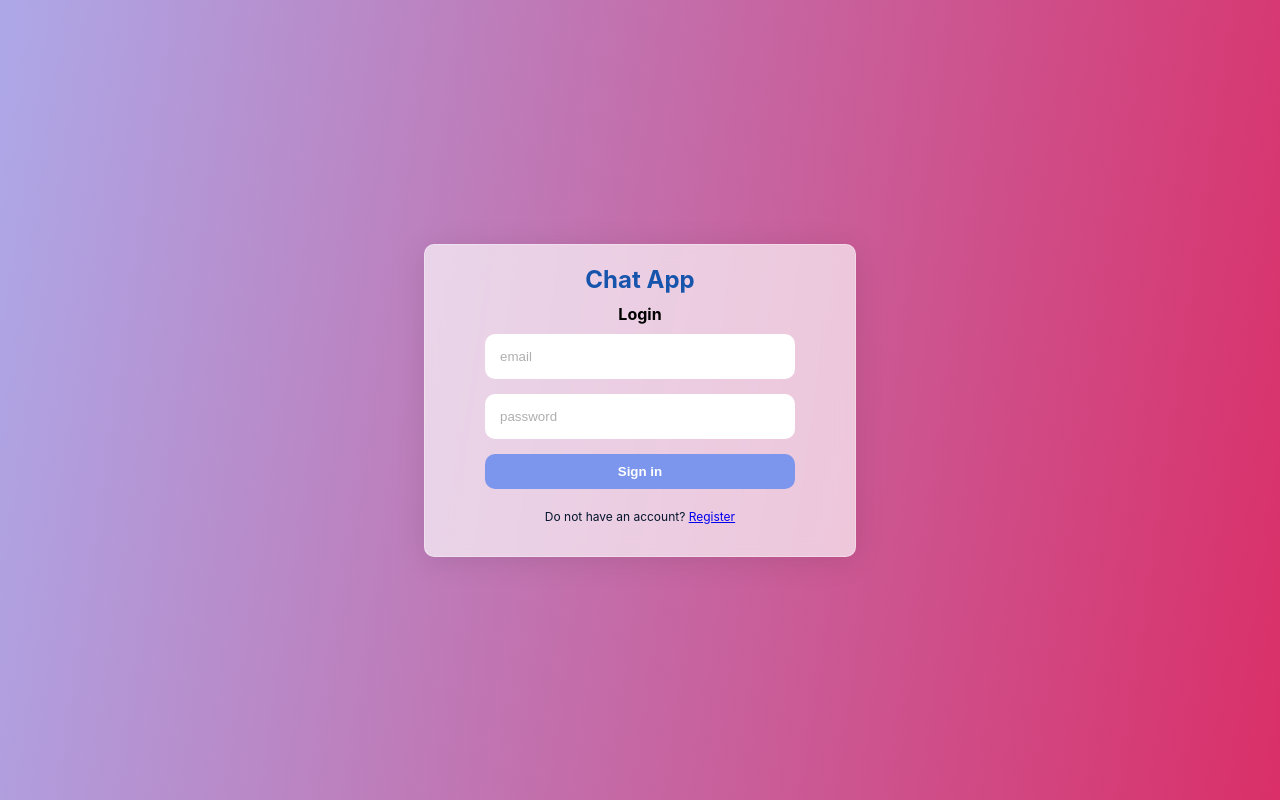
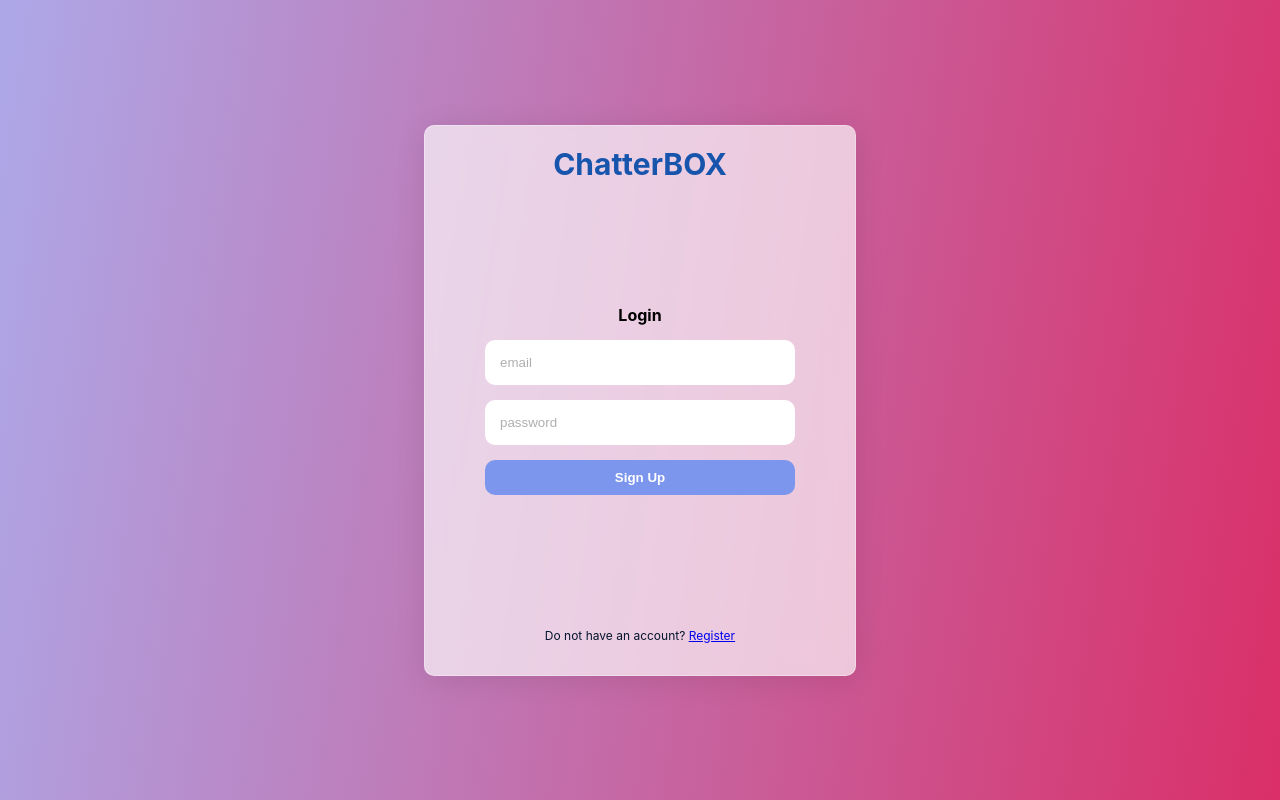
Before and after one commit to hritikgupta-hg/chat-app, a React (Create React App) app: page /login in a window 1280 px wide. Built offline with nearby package versions, Linux system fonts and the light colour scheme; no server answers.

Commit message:
updated authentication forms

```diff
--- a/src/pages/Login.js
+++ b/src/pages/Login.js
@@ -11,12 +11,29 @@ const Login = () => {
   const navigate = useNavigate();
   const [err, setErr] = useState(false);
   const [signingIn, setSigningIn] = useState(false);
+  const [inpEmail, setInpEmail] = useState("");
+  const [inpPass, setInpPass] = useState("");
+
+  const [inpEmailIsTouched, setInputEmailIsTouched] = useState(false);
+
+  const validateEmail = (email) => {
+    return String(email)
+      .toLowerCase()
+      .match(
+        /^(([^<>()[\]\\.,;:\s@"]+(\.[^<>()[\]\\.,;:\s@"]+)*)|.(".+"))@((\[[0-9]{1,3}\.[0-9]{1,3}\.[0-9]{1,3}\.[0-9]{1,3}\])|(([a-zA-Z\-0-9]+\.)+[a-zA-Z]{2,}))$/
+      );
+  };
+
+  const isInputEmailValid = !inpEmailIsTouched || validateEmail(inpEmail);
+
+  const disabled = !isInputEmailValid;
 
   const submitHandler = async (event) => {
     event.preventDefault();
+
     setSigningIn(true);
-    const email = event.target[0].value;
-    const password = event.target[1].value;
+    const email = inpEmail;
+    const password = inpPass;
 
     try {
       await signInWithEmailAndPassword(auth, email, password);
@@ -30,19 +47,45 @@ const Login = () => {
   return (
     <div className="formContainer">
       <div className="formWrapper">
-        <div className="logo">Chat App</div>
-        <div className="title">Login</div>
-        <form onSubmit={submitHandler}>
-          <input type="email" placeholder="email" />
-          <input type="password" placeholder="password" />
-          {!signingIn && <button>Sign in</button>}
+        <div className="logo">ChatterBOX</div>
+        <form
+          onSubmit={() => {
+            if (disabled) return;
+            submitHandler();
+          }}
+        >
+          <div className="title">Login</div>
+          <input
+            className={!isInputEmailValid ? "invalid" : ""}
+            type="email"
+            placeholder="email"
+            onBlur={() => setInputEmailIsTouched(true)}
+            onChange={(e) => setInpEmail(e.target.value)}
+          />
+          {!isInputEmailValid && (
+            <div className="errorMessage">Enter Valid Email</div>
+          )}
+          <input
+            type="password"
+            placeholder="password"
+            onChange={(e) => setInpPass(e.target.value)}
+          />
+          {!signingIn && (
+            <button
+              className={disabled ? "disabled" : ""}
+              onClick={submitHandler}
+            >
+              Sign Up
+            </button>
+          )}
+
           {signingIn && (
             <div className="processing">
               <Spinner initial={true} />
               <p>signing in...</p>
             </div>
           )}
-          {err && <span>Something went wrong</span>}
+          {err && <div className="errorMessage">Something went wrong</div>}
         </form>
         <p>
           Do not have an account? <Link to="/register">Register</Link>
--- a/src/pages/Register.js
+++ b/src/pages/Register.js
@@ -18,6 +18,39 @@ const Register = () => {
   const [inpEmail, setInpEmail] = useState("");
   const [inpPass, setInpPass] = useState("");
 
+  const [inpNameIsTouched, setInputNameIsTouched] = useState(false);
+  const [inpEmailIsTouched, setInputEmailIsTouched] = useState(false);
+  const [inpPasswordIsTouched, setInputPasswordIsTouched] = useState(false);
+
+  // console.log(img);
+  const validateDispayName = (name) => {
+    if (name.length > 0) return true;
+    return false;
+  };
+
+  const validateEmail = (email) => {
+    return String(email)
+      .toLowerCase()
+      .match(
+        /^(([^<>()[\]\\.,;:\s@"]+(\.[^<>()[\]\\.,;:\s@"]+)*)|.(".+"))@((\[[0-9]{1,3}\.[0-9]{1,3}\.[0-9]{1,3}\.[0-9]{1,3}\])|(([a-zA-Z\-0-9]+\.)+[a-zA-Z]{2,}))$/
+      );
+  };
+
+  const validatePassword = (pass) => {
+    if (pass.length >= 6) {
+      return true;
+    } else return false;
+  };
+
+  const isInputNameValid = !inpNameIsTouched || validateDispayName(inpName);
+  const isInputEmailValid = !inpEmailIsTouched || validateEmail(inpEmail);
+  const isInputPasswordValid =
+    !inpPasswordIsTouched || validatePassword(inpPass);
+
+  const disabled =
+    !isInputNameValid || !isInputEmailValid || !isInputPasswordValid;
+
+  // console.log(disabled);
   const submitHandler = async (event) => {
     event.preventDefault();
 
@@ -95,33 +128,53 @@ const Register = () => {
   return (
     <div className="formContainer">
       <div className="formWrapper">
-        <div className="logo">Chat App</div>
-        <div className="title">Register</div>
-        <form onSubmit={submitHandler}>
+        <div className="logo">ChatterBOX</div>
+        <form
+          onSubmit={() => {
+            if (disabled) return;
+            submitHandler();
+          }}
+        >
+          <div className="title">Register</div>
           <input
+            className={!isInputNameValid ? "invalid" : ""}
             type="text"
             placeholder="Name"
             onChange={(event) => setInpName(event.target.value)}
+            onBlur={() => setInputNameIsTouched(true)}
           />
+          {!isInputNameValid && (
+            <div className="errorMessage">Enter Valid Name</div>
+          )}
           <input
+            className={!isInputEmailValid ? "invalid" : ""}
             type="email"
             placeholder="email"
+            onBlur={() => setInputEmailIsTouched(true)}
             onChange={(event) => setInpEmail(event.target.value)}
           />
+          {!isInputEmailValid && (
+            <div className="errorMessage">Enter Valid Email</div>
+          )}
           <input
+            className={!isInputPasswordValid ? "invalid" : ""}
             type="password"
             placeholder="password"
+            onBlur={() => setInputPasswordIsTouched(true)}
             onChange={(event) => setInpPass(event.target.value)}
           />
-
+          {!isInputPasswordValid && (
+            <div className="errorMessage">
+              Password must contain at least 6 characters{" "}
+            </div>
+          )}
           <div className="labelWithSelectedImg">
             <label htmlFor="file">
               <img className="avatarIcon" src={addAvatar} />
               <span>Add Profile Picture</span>
             </label>
-            {<div className="selectedImg">{img?.name}</div>}
+            {img && <div className="selectedImg">{img.name}</div>}
           </div>
-
           <input
             type="file"
             style={{ display: "none" }}
@@ -129,14 +182,21 @@ const Register = () => {
             onChange={(e) => setImg(e.target.files[0])}
           />
 
-          {!signingUp && <button onClick={submitHandler}>Sign Up</button>}
+          {!signingUp && (
+            <button
+              className={disabled ? "disabled" : ""}
+              onClick={submitHandler}
+            >
+              Sign Up
+            </button>
+          )}
           {signingUp && (
             <div className="processing">
               <Spinner initial={true} />
               <p>signing up...</p>
             </div>
           )}
-          {err && <span>Something went wrong</span>}
+          {err && <div className="errorMessage">Something went wrong</div>}
         </form>
         <p>
           Do you have an account? <Link to="/Login">Login</Link>
--- a/src/pages/style.scss
+++ b/src/pages/style.scss
@@ -26,18 +26,33 @@
     .logo {
       color: #1755ad;
       font-weight: bold;
-      font-size: 24px;
+      font-size: 30px;
     }
 
     .title {
       font-weight: bold;
+      text-align: center;
       // font-size: 24px;
     }
     form {
       display: flex;
       flex-direction: column;
       gap: 15px;
+      position: relative;
+      height: 386px;
+      justify-content: center;
+      margin: 15px 0;
+      .errorMessage {
+        position: relative;
+        color: red;
+        bottom: 10px;
+        width: 280px;
+        font-size: 12px;
 
+        @include mobile {
+          width: 250px;
+        }
+      }
       .processing {
         display: flex;
         align-items: center;
@@ -75,6 +90,14 @@
         &::placeholder {
           color: rgb(175, 175, 175);
         }
+
+        &.invalid {
+          border: red 0.5px solid;
+
+          &::placeholder {
+            color: red;
+          }
+        }
       }
       button {
         background-color: #7b96ec;
@@ -84,6 +107,12 @@
         border-radius: 10px;
         font-weight: bold;
         cursor: pointer;
+
+        &.disabled {
+          background-color: #acbdf6;
+          color: rgba(255, 255, 255, 0.705);
+          cursor: not-allowed;
+        }
       }
 
       .labelWithSelectedImg {
@@ -115,11 +144,14 @@
         }
 
         .selectedImg {
-          color: gray;
+          color: rgb(115, 95, 95);
           font-size: 12px;
           max-width: 90px;
           white-space: nowrap;
           overflow: scroll;
+          border: 0.1px black solid;
+          padding: 2px;
+          border-radius: 3px;
           &::-webkit-scrollbar {
             display: none;
           }
```
